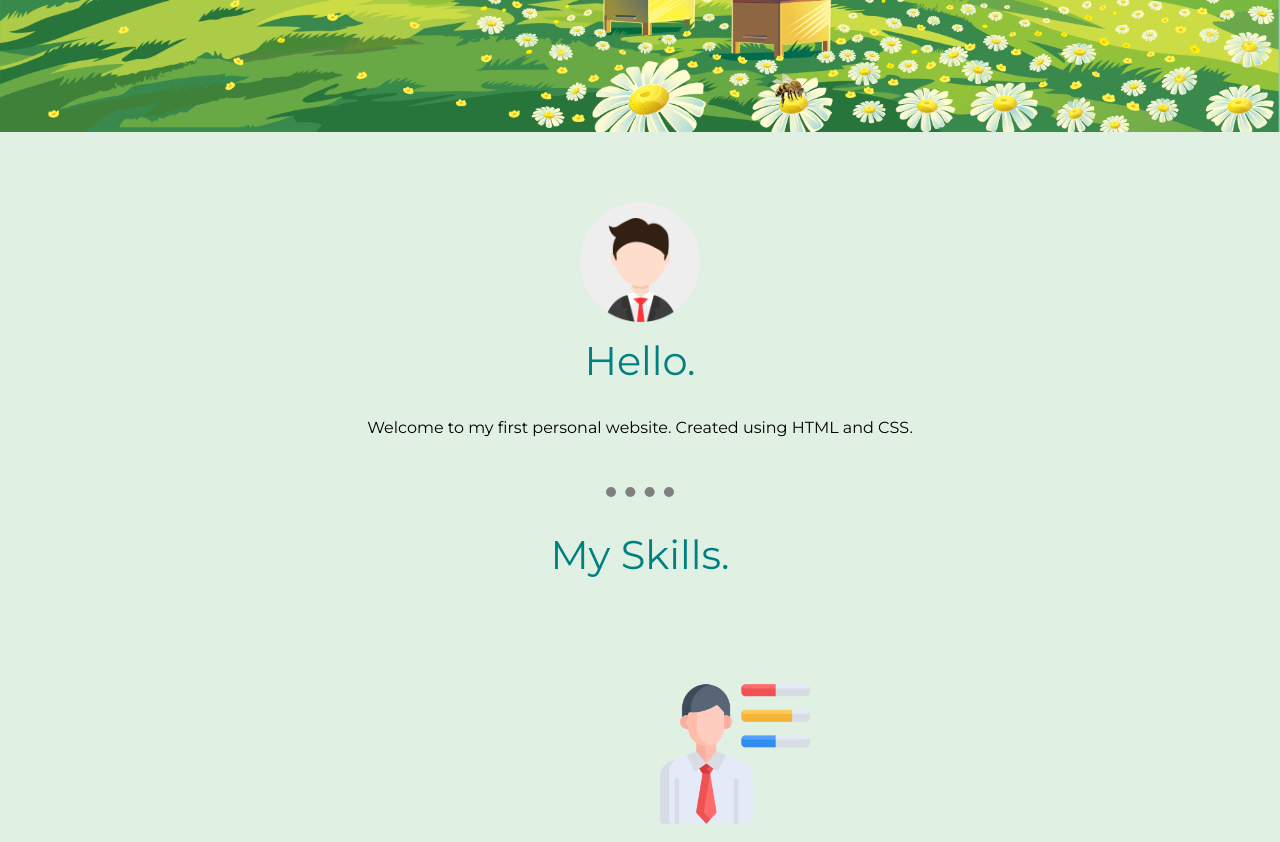
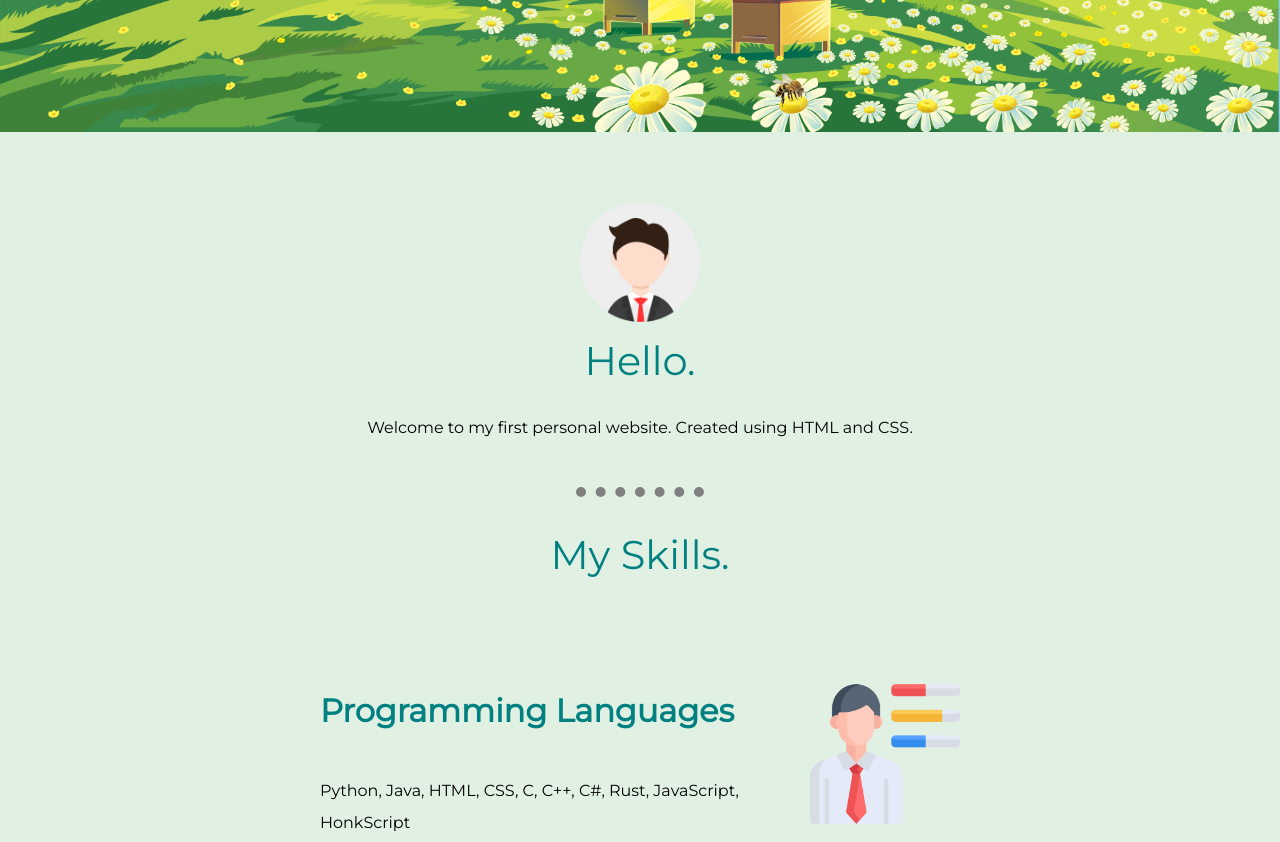
Before and after one commit to cenaice/cenaice.github.io, a plain HTML site: page index.html in a window 1280 px wide. Shown: the part 680-1522 px from the top of the page. Drawn offline with Linux system fonts and the light colour scheme.

Commit message:
Fixed Screen

```diff
--- a/CSS - My Site/css/styles.css
+++ b/CSS - My Site/css/styles.css
@@ -83,13 +83,7 @@ max-height: 100%;
 
 
 .mid {
-    padding-right: 200px;
-    padding-left: 200px;
     background-color: #e0f0e3;
-    max-height: 1425px;
-    height: 300%;
-    width: 200%;
-    display: inline-block
 }
 
 
--- a/index.html
+++ b/index.html
@@ -25,10 +25,8 @@
      <img src="images/farm.png" alt="farm-img" class="farm">
  </div>
  <div class="mid" style="
-    padding-right: 300px;
-    padding-left: 300px;
-    max-height: 1622px;"
-    >
+    width: 100%;
+    height: 250%;">
      <div class="profile">
     <img src="images/avatar.png" alt="goose" class="goose">
     <h2>Hello.</h2>
```
